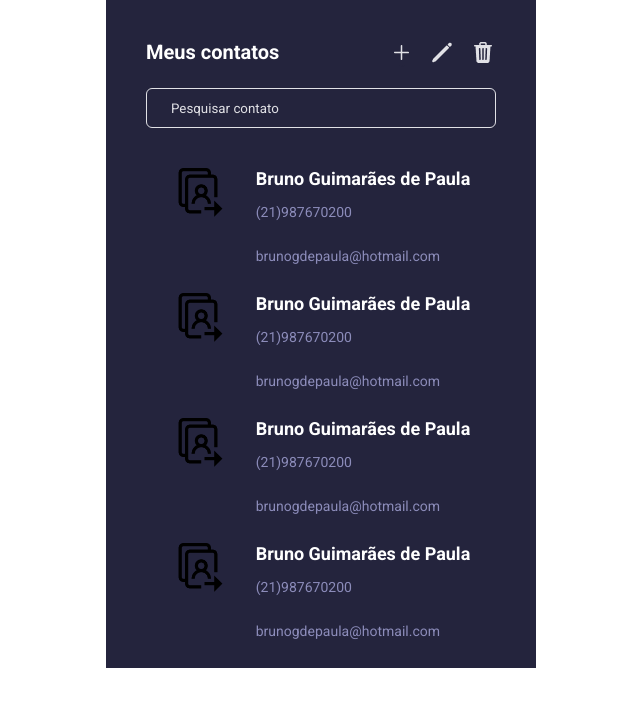
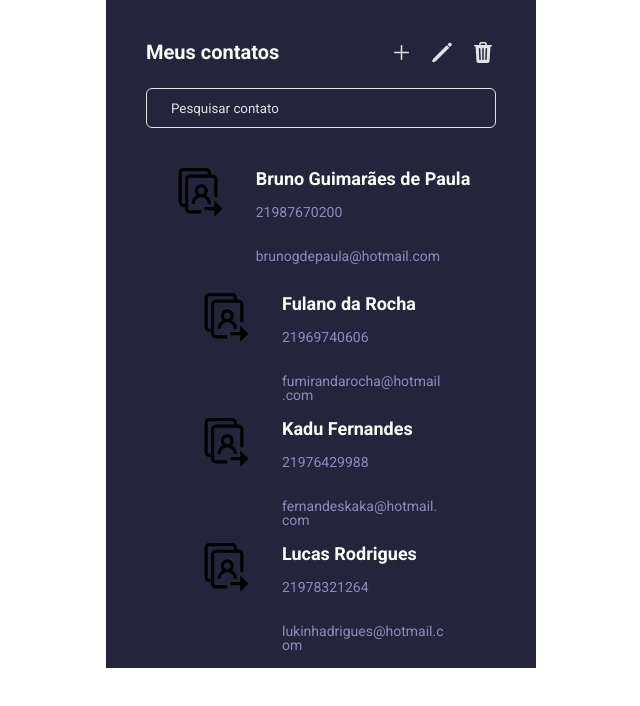
Before and after one commit to brunois10/contact-list, a React (Vite) app: page / in a window 1280 px wide. Shown: the top 706 px of the page, without its empty margins (319-959 px from the left). Built offline with nearby package versions, Linux system fonts and the light colour scheme; the HTML template or start-up script is replaced by a standard one.

Commit message:
Feat: Add contacts functions

```diff
--- a/src/components/contacts/contacts.tsx
+++ b/src/components/contacts/contacts.tsx
@@ -1,16 +1,26 @@
 import React from 'react'
 import * as S from './styles'
+import ContactClass from '../../models/Contact'
 
-const Contacts = () => {
+type Props = ContactClass
+
+
+const Contacts = ({
+  name,
+  number,
+  email
+}: Props) => {
+
+
     return (
         <>
         <S.Div>
-        <S.Call src='src/img/contact.png' alt='Imagem do contato'></S.Call>
-        <S.Card>
-            <S.Contact>Bruno Guimarães de Paula</S.Contact>
-            <S.Info>(21)987670200</S.Info>
-            <S.Info>brunogdepaula@hotmail.com</S.Info>
-        </S.Card>
+          <S.Call src='src/img/contact.png' alt='Imagem do contato'></S.Call>
+          <S.Card>
+              <S.Contact>{name}</S.Contact>
+              <S.Info>{number}</S.Info>
+              <S.Info>{email}</S.Info>
+          </S.Card>
         </S.Div>
         </>
         )
--- a/src/components/filterContact/filterContact.tsx
+++ b/src/components/filterContact/filterContact.tsx
@@ -1,21 +1,64 @@
+import React, { FormEvent, useState } from 'react'
 import * as S from './styles'
+import { useDispatch } from 'react-redux'
+import { add } from '../../store/reducers/contacts'
 
-const FilterContact = () => {
+  const FilterContact = () => {
+    const dispatch = useDispatch()
+
+    const [form, setForm] = useState(false)
+    const [editing, setEditing] = useState(false)
+
+    const [name, setName] = useState('')
+    const [number, setNumber] = useState('')
+    const [email, setEmail] = useState('')
+
+    const handleAddContact = () => {
+      setForm(true)
+    }
+
+    const handleEditContact = () => {
+      setEditing(true)
+  }
+
+
+    const registerContact = (evento: FormEvent) => {
+      evento.preventDefault()
+
+          dispatch(
+            add({
+              name,
+              number,
+              email
+            })
+          )
+          setForm(false)
+        }
+
+
+
     return (
         <>
         <S.Header>
             <S.Container>
             <S.Title>Meus contatos</S.Title>
             <S.Actions>
-                <img src="src/img/add.png" alt="" />
-                <img src="src/img/pencil.png" alt="" />
+                <img src="src/img/add.png" alt="" onClick={handleAddContact}/>
+                <img src="src/img/pencil.png" alt="" onClick={handleEditContact} />
                 <img src="src/img/trash.png" alt="" />
             </S.Actions>
             </S.Container>
             <S.Search placeholder='Pesquisar contato' />
         </S.Header>
-        </>
-    )
-}
+        {form && (
+        <form onSubmit={registerContact}>
+          <input type="text" value={name} onChange={(evento) => setName(evento.target.value)} />
+          <input type="number" value={number} onChange={(evento) => setNumber(evento.target.value)} />
+          <input type="email" value={email} onChange={(evento) => setEmail(evento.target.value)} />
+          <button type='submit'>Adicionar contato</button>
+        </form>
+    )}
+    </>
+)}
 
 export default FilterContact
--- a/src/containers/ContactList/index.tsx
+++ b/src/containers/ContactList/index.tsx
@@ -1,14 +1,23 @@
 import { Container } from "./styles"
 import Contacts from "../../components/contacts/contacts"
+import { useSelector } from "react-redux"
+import { RootReducer } from "../../store"
+import React from "react"
+
 
 const ContactList = () => {
+  const { itens } = useSelector((state:  RootReducer) => state.contact)
 
     return (
         <Container>
-            <Contacts/>
-            <Contacts/>
-            <Contacts/>
-            <Contacts/>
+          {itens.map((c) => (
+              <Contacts
+              id={c.id}
+              name={c.name}
+              number={c.number}
+              email={c.email}
+              />
+              ))}
         </Container>
     )
 }
--- a/src/store/index.ts
+++ b/src/store/index.ts
@@ -1,8 +1,9 @@
 import { configureStore } from "@reduxjs/toolkit";
+import contactReducer from './reducers/contacts'
 
 const store = configureStore({
     reducer: {
-
+      contact: contactReducer
     }
 })
 
--- a/src/store/reducers/contacts.ts
+++ b/src/store/reducers/contacts.ts
@@ -72,5 +72,6 @@ const contactSlice = createSlice({
 })
 
 
+export const { remove, edit, add } = contactSlice.actions
 
-export default contactSlice
+export default contactSlice.reducer
```
Also changed, not shown: src/App.tsx (+4 -3 lines), src/containers/Sidebar/sidebar.tsx (+11 -3 lines).
